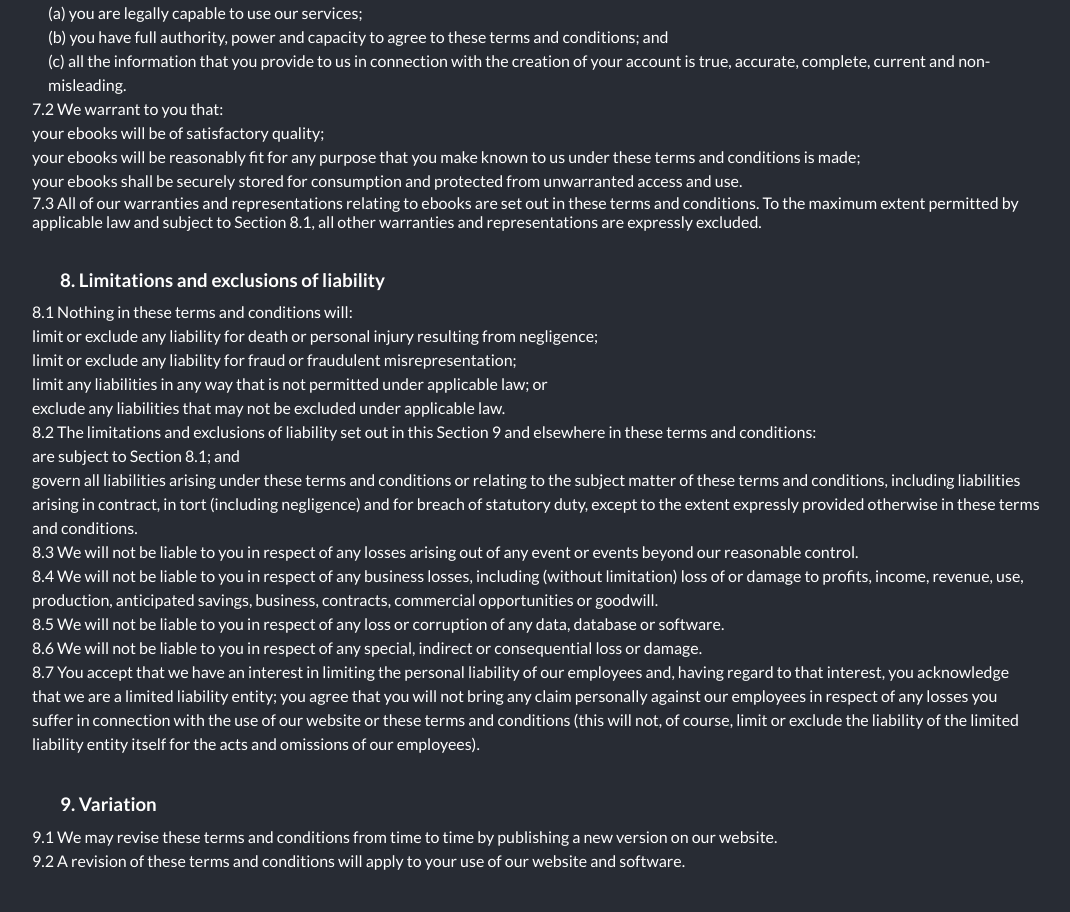
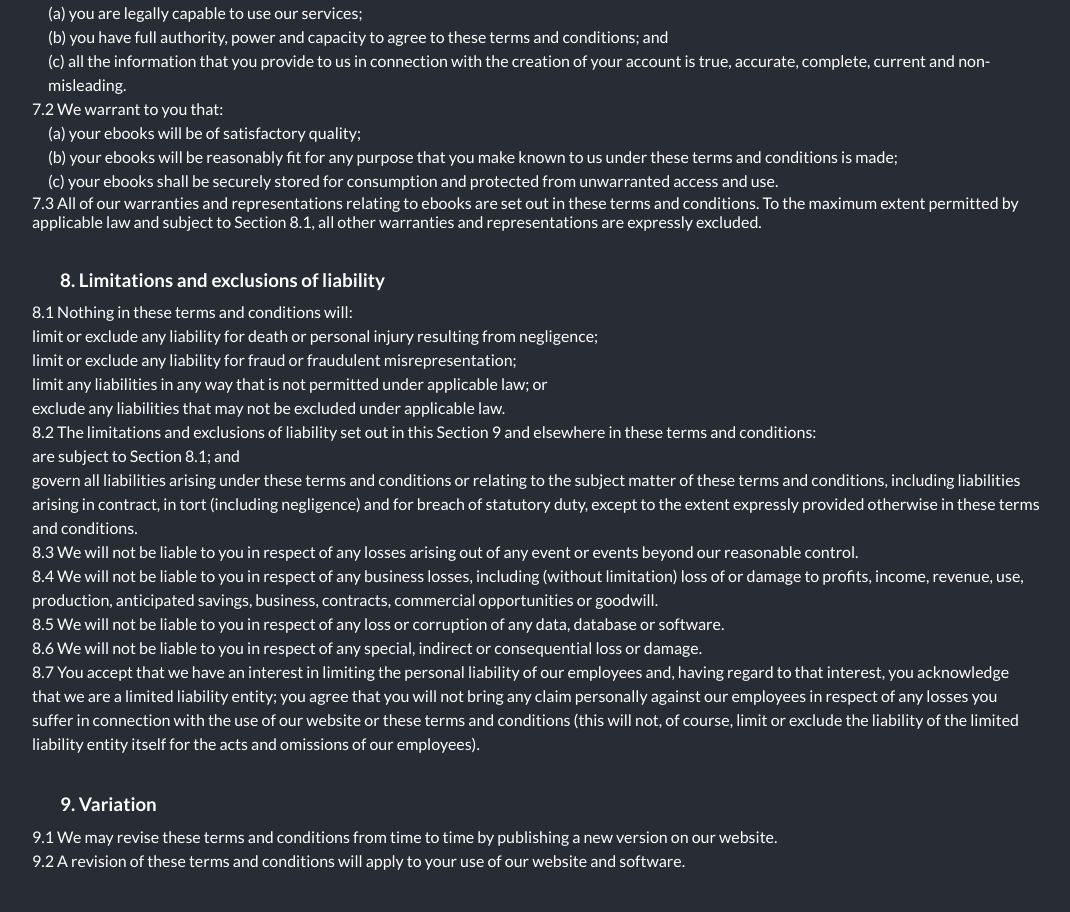
Before and after one commit to Librum-Reader/Librum-Website, a React (Create React App) app: page /termsofservice in a window 1280 px wide. Shown: the part 1922-2834 px from the top of the page, without its empty margins (104-1174 px from the left). Built offline with nearby package versions, Linux system fonts and the light colour scheme; no server answers; a web font is replaced by a local one; what react-google-recaptcha-v3 would draw is missing.

Commit message:
fix missing list prefixes

```diff
--- a/src/Pages/TermsOfService/Template.js
+++ b/src/Pages/TermsOfService/Template.js
@@ -85,12 +85,13 @@ const Template = () => (
           <li>all the information that you provide to us in connection with the creation of your account is true, accurate, complete, current and non-misleading.</li>
         </ol>
       </li>
-      <li>7.2 We warrant to you that:</li>
-      <ol type="1">
-        <li>your ebooks will be of satisfactory quality;</li>
-        <li>your ebooks will be reasonably fit for any purpose that you make known to us under these terms and conditions is made;</li>
-        <li>your ebooks shall be securely stored for consumption and protected from unwarranted access and use.</li>
-      </ol>
+      <li>7.2 We warrant to you that:
+        <ol className="innerlist">
+          <li>your ebooks will be of satisfactory quality;</li>
+          <li>your ebooks will be reasonably fit for any purpose that you make known to us under these terms and conditions is made;</li>
+          <li>your ebooks shall be securely stored for consumption and protected from unwarranted access and use.</li>
+        </ol>
+      </li>
     </ol>
     <li>7.3 All of our warranties and representations relating to ebooks are set out in these terms and conditions. To the maximum extent permitted by applicable law and subject to Section 8.1, all other warranties and representations are expressly excluded.</li>
 
```
